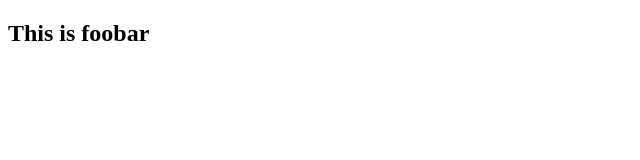
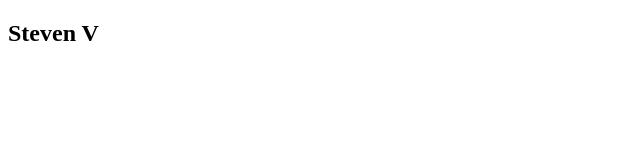
Before and after one commit to SteveStackJack/foobar, a plain HTML site: page index.html in a window 1280 px wide. Shown: the whole page, without its empty margins (0-640 px from the left). Drawn offline with Linux system fonts and the light colour scheme.

Commit message:
update h2 with my name

```diff
--- a/index.html
+++ b/index.html
@@ -7,6 +7,6 @@
     <title>I'm committed</title>
 </head>
 <body>
-    <h2>This is foobar</h2>
+    <h2>Steven V</h2>
 </body>
 </html>
```
